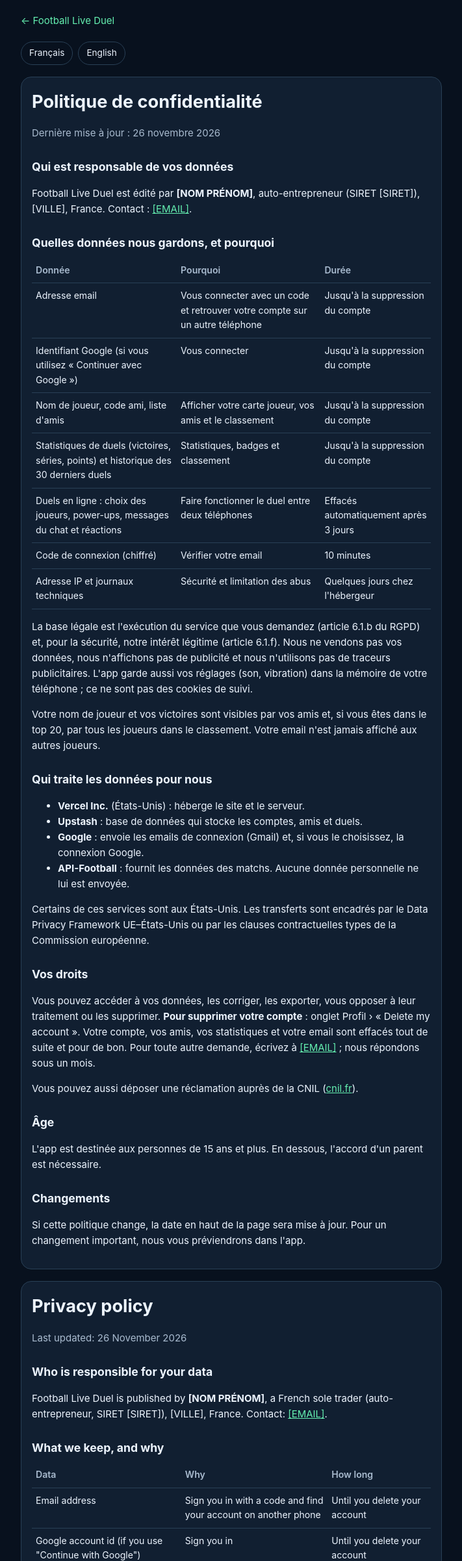
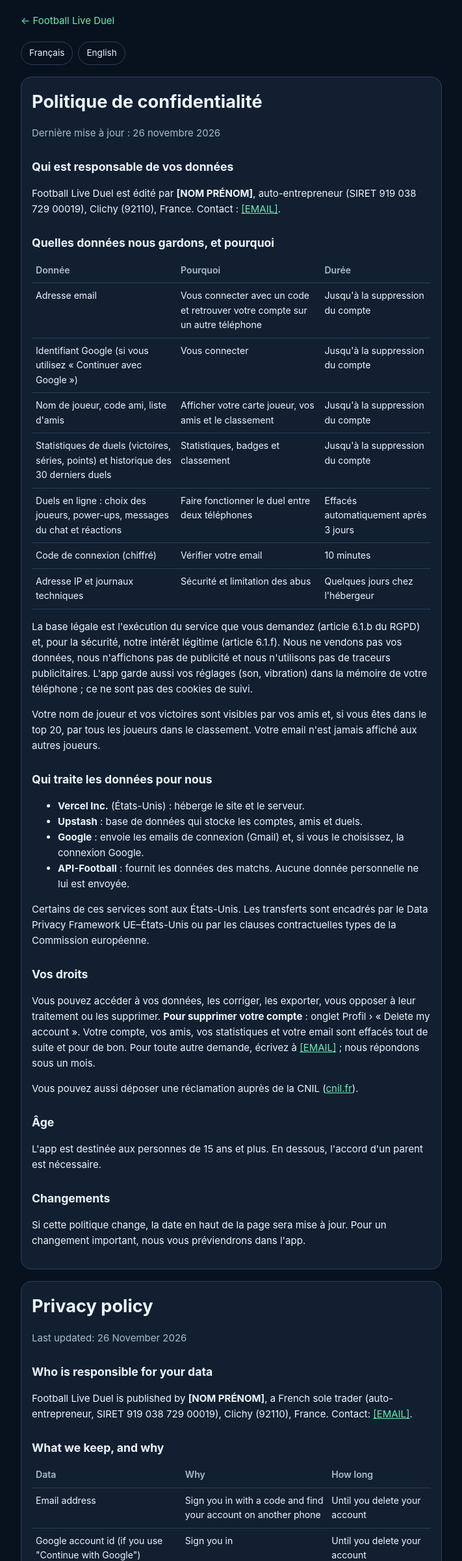
Before and after one commit to lukasvnki-beep/football-live-duel, a website: page privacy.html in a window 1280 px wide. Shown: the top 2403 px of the page at 65% size, without its empty margins (284-995 px from the left). Drawn offline with Linux system fonts and the light colour scheme.

Commit message:
Privacy policy: SIRET and city
Co-Authored-By: Claude Opus 5.5 <noreply@anthropic.com>
Claude-Session: https://claude.ai/code/session_011cT9mSrNiwK4yDnJzc1HBg

```diff
--- a/privacy.html
+++ b/privacy.html
@@ -32,7 +32,7 @@ section{background:var(--panel);border:1px solid var(--line);border-radius:16px;
 <p class="muted">Dernière mise à jour : 26 novembre 2026</p>
 
 <h2>Qui est responsable de vos données</h2>
-<p>Football Live Duel est édité par <b>[NOM PRÉNOM]</b>, auto-entrepreneur (SIRET [SIRET]), [VILLE], France. Contact : <a href="mailto:[EMAIL]">[EMAIL]</a>.</p>
+<p>Football Live Duel est édité par <b>[NOM PRÉNOM]</b>, auto-entrepreneur (SIRET 919 038 729 00019), Clichy (92110), France. Contact : <a href="mailto:[EMAIL]">[EMAIL]</a>.</p>
 
 <h2>Quelles données nous gardons, et pourquoi</h2>
 <table><thead><tr><th>Donnée</th><th>Pourquoi</th><th>Durée</th></tr></thead><tbody>
@@ -72,7 +72,7 @@ section{background:var(--panel);border:1px solid var(--line);border-radius:16px;
 <p class="muted">Last updated: 26 November 2026</p>
 
 <h2>Who is responsible for your data</h2>
-<p>Football Live Duel is published by <b>[NOM PRÉNOM]</b>, a French sole trader (auto-entrepreneur, SIRET [SIRET]), [VILLE], France. Contact: <a href="mailto:[EMAIL]">[EMAIL]</a>.</p>
+<p>Football Live Duel is published by <b>[NOM PRÉNOM]</b>, a French sole trader (auto-entrepreneur, SIRET 919 038 729 00019), Clichy (92110), France. Contact: <a href="mailto:[EMAIL]">[EMAIL]</a>.</p>
 
 <h2>What we keep, and why</h2>
 <table><thead><tr><th>Data</th><th>Why</th><th>How long</th></tr></thead><tbody>
```
